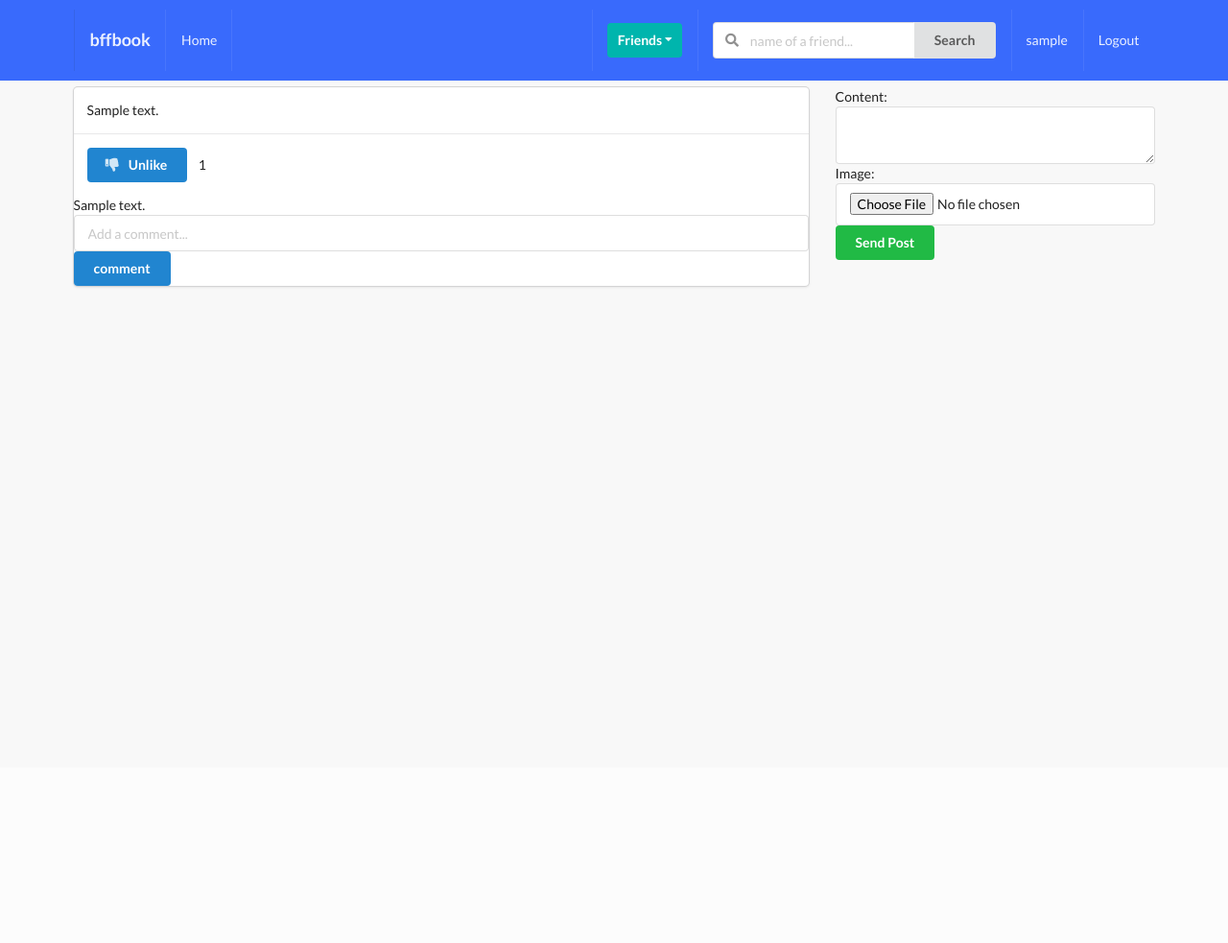
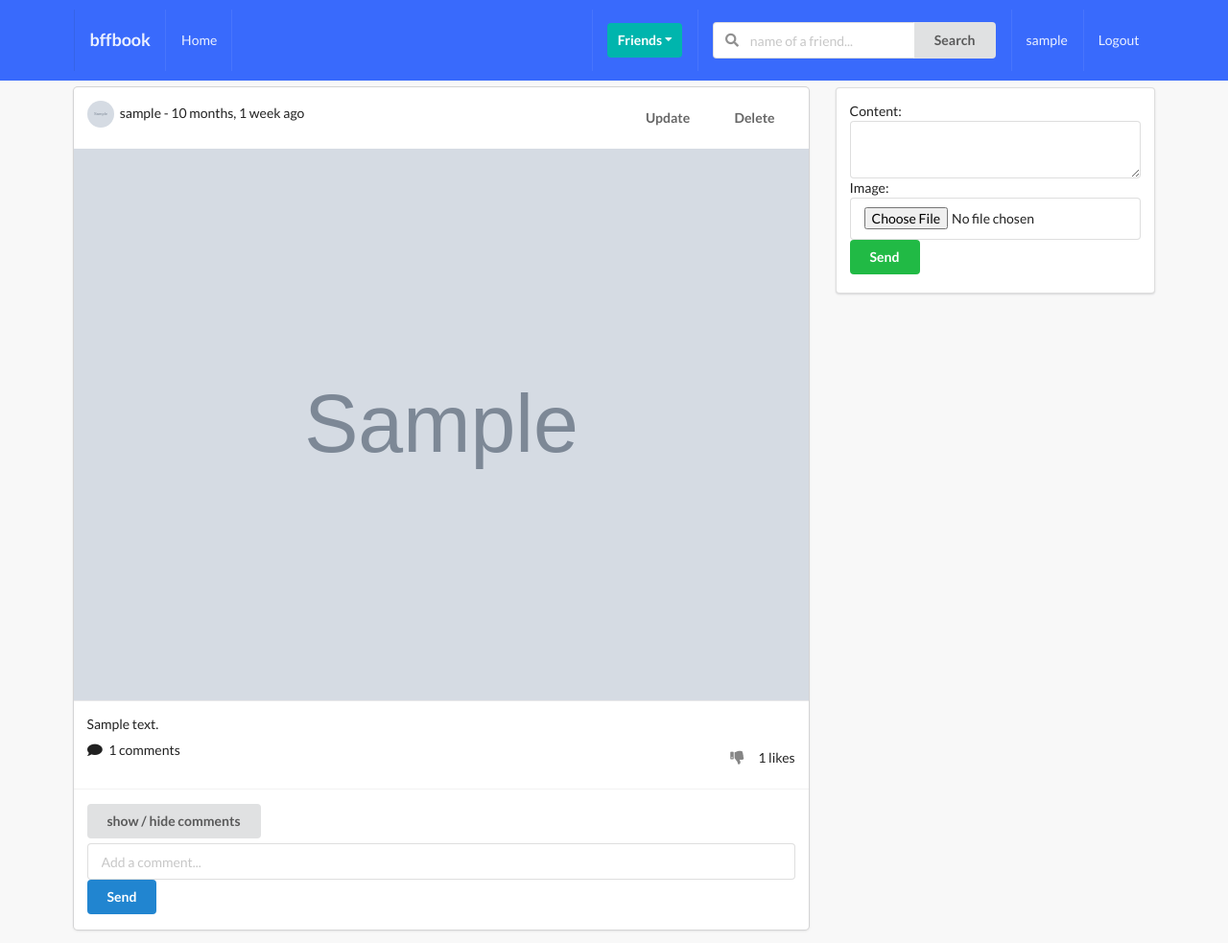
Before and after one commit to Joerockafella/social_media_app, a Django app: page /posts/ in a window 1280 px wide. Shown: the whole page at 96% size. Before the commit the page ends 300 px from the top, so only its background shows below. Run offline with Django 3.2, Linux system fonts and the light colour scheme; a user stored in the database is signed in; tables that the repository leaves empty hold one stand-in row (values such as "Sample post"); grey boxes marked "Sample" are stand-in pictures; some libraries are stand-ins or nearby versions.

Commit message:
Features integration: Post, Update and delete, all worked.

```diff
--- a/src/posts/templates/posts/main.html
+++ b/src/posts/templates/posts/main.html
@@ -1,70 +1,113 @@
 {% extends 'base.html' %}
 
-
-{% block title %}
-    posts
-{% endblock title %}
-
+{% block title %}main page{% endblock title %}
 
 {% block content %}
+<div class="ui grid">
+    <div class="eleven wide column">
+        {% for obj in qs %}
 
-    <div class="ui grid">
-        <div class="row">
-            <div class="eleven wide column">
+        <div class="ui fluid card">
+            <div class="content">
+                <div class="right floated meta">
+                <div class="ui grid">
+                    <div class="row">
+                        <!-- if the user is equal to the author of the post then their should be "update" and "delete" -->
+                        {% ifequal request.user obj.author.user %}
+                            <a href="{% url 'posts:post-update' obj.pk %}"><button class="ui button bwhite-lg ">Update</button></a>
+                            <a href="{% url 'posts:post-delete' obj.pk %}"><button class="ui button bwhite-lg ">Delete</button></a>
+                        {% endifequal %}
+                    </div>
+                </div>
 
-                {% for obj in qs  %}
-                    <div class="ui fluid card">
-                        <div class="content">
-                            {{obj.content}}
+                </div>
+                <img class="ui avatar image" src={{obj.author.avatar.url}}>
+                {{ obj.author.user }} - {{ obj.created|timesince}} ago
+            </div>
+            <div class="ui fluid image">
+                {% if obj.image %}
+                    <img src={{obj.image.url}}>
+                {% endif %}
+            </div>
+            <div class="content">
+                <p> {{ obj.content }} </p>
+                <div class="right floated">
+                    <form action="{% url 'posts:like-post-view' %}" method="POST">
+                        {% csrf_token %}
+                        <input type="hidden" name="post_id" value={{obj.id}}>
+                        {% if profile not in obj.liked.all %}
+                            <button type="submit" class="ui bwhite-sm button"><i class="thumbs up icon"></i>
+                            </button>
+                            <span> {{obj.num_likes}} likes</span>
+                        {% else %}
+                            <button type="submit" class="ui bwhite-sm button"><i class="thumbs down icon"></i>
+                            </button>
+                            <span> {{obj.num_likes}} likes</span>
+                        {% endif %}
+                    </form>
+                </div>
+                <i class="comment icon"></i>
+                <span> {{ obj.num_comments }} comments</span>
+            </div>
+            <div class="extra content">
+                <div class="mb-5">
+
+                </div>
+                <button class="cmt_btn ui button mb-5">show / hide comments</button>
+                <div class="comment-box">
+                {% if obj.comment_set.all %}
+                    {% for c in obj.comment_set.all %}
+
+                        <div class="ui segment mb-5">
+                            <img class="ui avatar image" src={{c.user.avatar.url}}>
+                            <span>{{ c.user }}</span>
+                            <div class='mt-5'>{{ c.body }}</div>
                         </div>
-                        <div class="content">
-                            <form action="{% url 'posts:like-post-view' %}" method="POST">
-                                {% csrf_token %}
-                                <input type="hidden" name="post_id" value="{{obj.id}}">
-                                <button type="submit" class="ui primary button">
 
-                                    {% if profile not in obj.liked.all %}
-                                        <i class="thumbs up icon"></i>&nbsp;Like
-                                        {% else %}
-                                        <i class="thumbs down icon"></i>&nbsp;Unlike
-                                    {% endif %}
+                    {% endfor %}
+                {% endif %}
+                </div>
 
-                                </button>
-                                &nbsp; {{obj.num_likes}}
-                            </form>
-                        </div>
-                        <div>
-
-                            {% if obj.comment_set.all %}
-                                {% for c in obj.comment_set.all  %}
-                                <p>{{c.body}}</p>
-                                {% endfor %}
-                            {% endif %}
-
-                        </div>
-                        <form action="" method="POST" class="ui form">
-                            {% csrf_token %}
-                            <input type="hidden" name="post_id" value="{{obj.id}}">
-                            {{c_form}}
-                            <button type="submit" class="ui primary button" name="submit_c_form">comment</button>
-                        </form>
-                    </div>
-                {% endfor %}
-
-            </div>
-            <div class="five wide column">
-
-                {% if post_added %}
-                    <div class="ui green message">Post added</div>
-                {% endif %}
-
-                <form action="" method="POST" class="ui form" enctype="multipart/form-data">
+                <form action="" method="POST"class='ui fluid form'>
                     {% csrf_token %}
-                    {{p_form}}
-                    <button type="submit" class="ui button positive" name="submit_p_form">Send Post</button>
+                    <input type="hidden" name="post_id" value={{obj.id}}>
+                    {{ c_form }}
+                    <button type="submit" name="submit_c_form" class="ui primary button mt-5 w-full">Send</button>
                 </form>
             </div>
         </div>
+
+
+        {% endfor %}
     </div>
+    <div class="five wide column">
+        <div class="ui segment">
+            {% if post_added %}
+                <div class="ui green message">Post added</div>
+            {% endif %}
+            <form action="" method="POST" class='ui form' enctype="multipart/form-data">
+                {% csrf_token %}
+                {{p_form}}
+                <button type='submit' name="submit_p_form" class="ui positive button w-full mt-5">Send</button>
+            </form>
+        </div>
+    </div>
+</div>
+{% endblock content %}
 
-{% endblock content %}
+{% block scripts %}
+    <script>
+        $( document ).ready(function() {
+            let display = false
+            $(".cmt_btn").click(function () {
+                if (display===false) {
+                    $(this).next(".comment-box").show("slow");
+                    display=true
+                } else {
+                    $(this).next(".comment-box").hide("slow");
+                    display=false
+                }
+            });
+        });
+    </script>
+{% endblock scripts %}
--- a/src/posts/urls.py
+++ b/src/posts/urls.py
@@ -1,10 +1,11 @@
 from django.urls import path
-from .views import post_comment_create_and_list_view, like_unlike_post
+from .views import post_comment_create_and_list_view, like_unlike_post, PostDeleteView, PostUpdateView
 
 app_name = 'posts'
 
 urlpatterns = [
     path('', post_comment_create_and_list_view, name='main-post-view'),
     path('Liked/', like_unlike_post, name='like-post-view'),
-
+    path('<pk>/delete/', PostDeleteView.as_view(), name='post-delete'),
+    path('<pk>/update/', PostUpdateView.as_view(), name='post-update'),
 ]
--- a/src/posts/views.py
+++ b/src/posts/views.py
@@ -1,7 +1,10 @@
 from django.shortcuts import render, redirect
+from django.urls import reverse_lazy
 from .models import Post, Like
 from profiles.models import Profile
 from .forms import PostModelForm, CommentModelForm
+from django.views.generic import UpdateView, DeleteView
+from django.contrib import messages
 # Create your views here.
 
 
@@ -87,3 +90,34 @@ def like_unlike_post(request):
             post_obj.save()
             like.save()
     return redirect('posts:main-post-view')
+
+
+class PostDeleteView(DeleteView):
+    model = Post
+    template_name = 'posts/confirm_del.html'
+    success_url = reverse_lazy('posts:main-post-view')
+    # success_url = '/posts'
+
+    def get_object(self, *args, **kwargs):
+        pk = self.kwargs.get('pk')
+        obj = Post.objects.get(pk=pk)
+        if not obj.author.user == self.request.user:
+            messages.warning(
+                self.request, 'You need to be the author of the post in order to delete it')
+        return obj
+
+
+class PostUpdateView(UpdateView):
+    form_class = PostModelForm
+    model = Post
+    template_name = 'posts/update.html'
+    success_url = reverse_lazy('posts:main-post-view')
+
+    def form_valid(self, form):
+        profile = Profile.objects.get(user=self.request.user)
+        if form.instance.author == profile:
+            return super().form_valid(form)
+        else:
+            form.add_error(
+                None, "You need to be the author of this post in order to update it")
+            return super().form_invalid(form)
--- a/src/static_project/style.css
+++ b/src/static_project/style.css
@@ -21,3 +21,19 @@ body {
   top: 200px !important;
   font-size: 20px !important;
 }
+.mb-5 {
+  margin-bottom: 5px !important;
+}
+
+.bwhite-lg {
+  background-color: transparent !important;
+}
+
+.bwhite-sm {
+  background-color: transparent !important;
+  width: 10px !important;
+}
+
+.comment-box {
+  display: none;
+}
```
Also changed, not shown: src/posts/templates/posts/confirm_del.html (added, +35 -0 lines), src/posts/templates/posts/update.html (added, +18 -0 lines).
